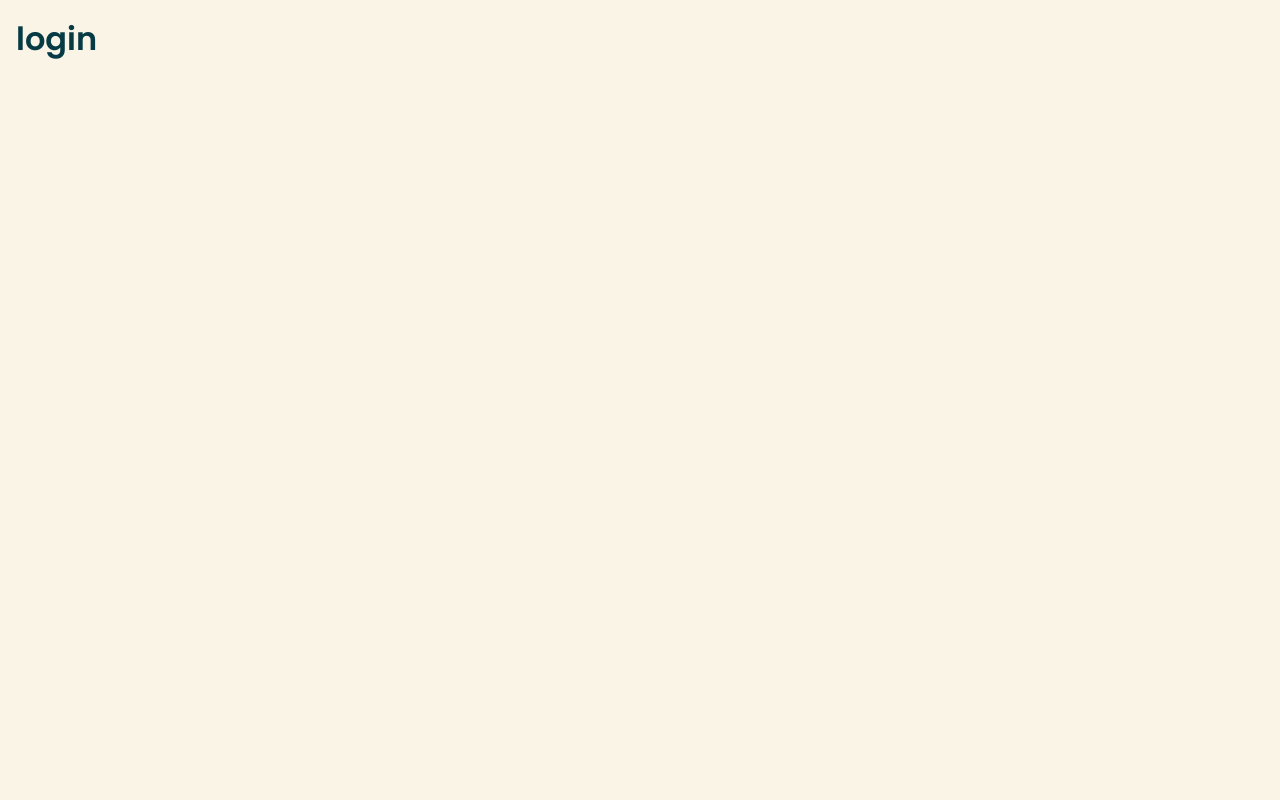
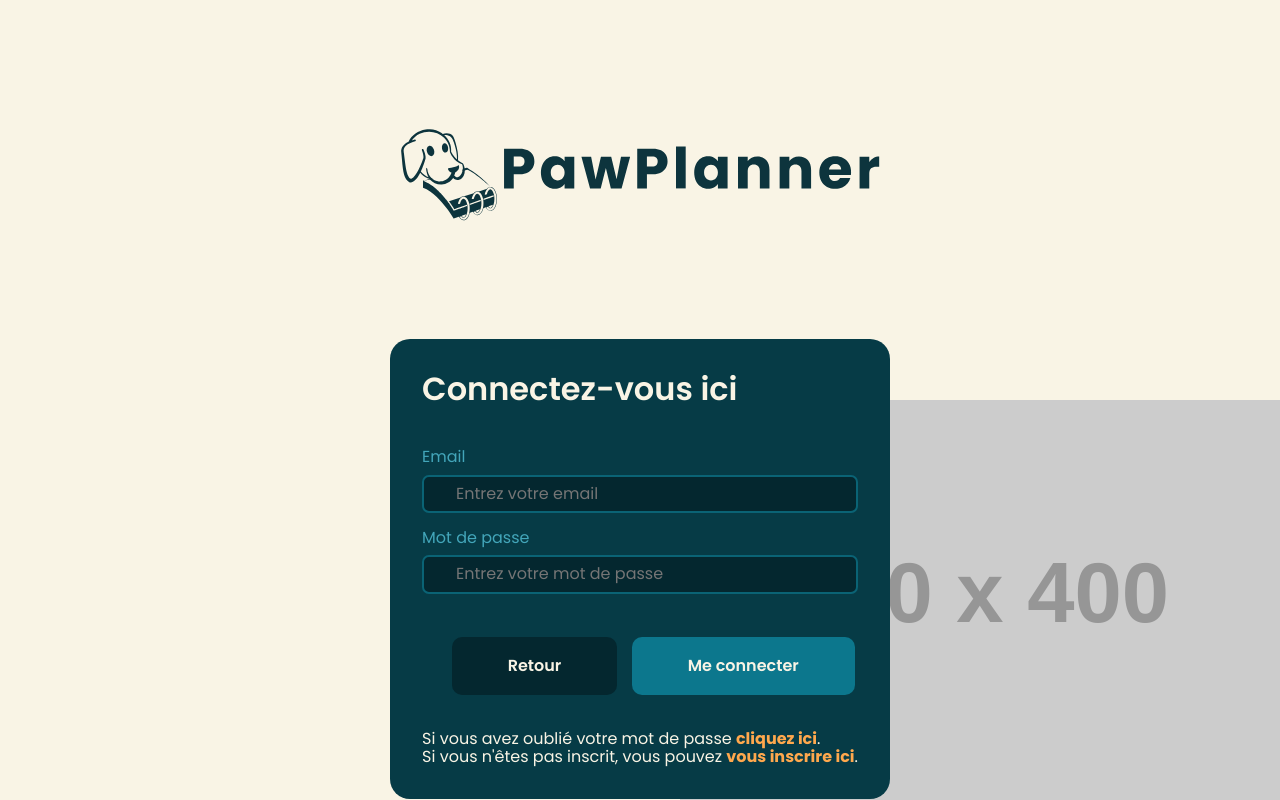
Before and after one commit to WildCodeSchool/cdajs-2405-projet-la-meute, a React (Vite) app in the folder client/: page /login in a window 1280 px wide. Built offline with nearby package versions, Linux system fonts and the light colour scheme.

Commit message:
front ok

```diff
--- a/client/src/components/_molecules/Form/Form.scss
+++ b/client/src/components/_molecules/Form/Form.scss
@@ -36,7 +36,7 @@
 }
 
 
-@media screen and (max-width: 470px) {
+@media screen and (max-width: 600px) {
     .form  {
         width: 90%;
 
--- a/client/src/components/_molecules/Form/Form.tsx
+++ b/client/src/components/_molecules/Form/Form.tsx
@@ -4,9 +4,10 @@ import Button from "@/components/_atoms/Button/Button";
 import TextInput from "@/components/_atoms/Inputs/TextInput/TextInput";
 
 export default function Form({
+	className,
 	title,
 	children,
-}: { title: string; children: React.ReactNode }) {
+}: { className?: string; title: string; children: React.ReactNode }) {
 	// Read { children } as an array to filter elements
 	const buttons = React.Children.toArray(children).filter(
 		(child) => React.isValidElement(child) && child.type === Button,
@@ -25,7 +26,7 @@ export default function Form({
 
 	return (
 		<>
-			<form className="form">
+			<form className={`form ${className}`}>
 				<h2>{title}</h2>
 				<div>{inputs}</div>
 				<div className="form__buttons">{buttons}</div>
--- a/client/src/pages/Login/Login.scss
+++ b/client/src/pages/Login/Login.scss
@@ -1 +1,27 @@
 @import "@style";
+
+.login {
+    min-height: 100vh;
+    background-image: url("https://placehold.co/600x400/EEE/31343C");
+    background-position: bottom right;
+    background-repeat: no-repeat;
+    display: flex;
+    flex-direction: column;
+    align-items: center;
+
+    &__logo {
+        width: 30rem;
+        margin-inline: auto;
+        max-width: 80%;
+    }
+
+    &__form {
+        margin-block: 0;
+    }
+}
+
+@media screen and (max-width: 600px) {
+    .login {
+        background-size:contain;
+    }
+}
--- a/client/src/pages/Login/Login.tsx
+++ b/client/src/pages/Login/Login.tsx
@@ -1,4 +1,8 @@
+import Form from "@/components/_molecules/Form/Form";
 import "./Login.scss";
+import logo from "@/assets/logo/night-blue/symbol-aside/logo-pawplanner-symbol-aside-night-blue.svg";
+import TextInput from "@/components/_atoms/Inputs/TextInput/TextInput";
+import Button from "@/components/_atoms/Button/Button";
 
 function Login() {
 	return (
@@ -13,9 +17,26 @@ function Login() {
 		 *          - inscription
 		 * image ?
 		 * */
-		<>
-			<h1>login</h1>
-		</>
+		<main className="login">
+			<img className="login__logo" src={logo} alt="logo paw planner" />
+			<Form className="login__form" title="Connectez-vous ici">
+				<TextInput type="email" />
+				<TextInput type="password" />
+				<Button type="form-deny" href="">
+					Retour
+				</Button>
+				<Button type="form-submit" href="/">
+					Me connecter
+				</Button>
+				<p className="login__bottomLinks">
+					Si vous avez oublié votre mot de passe <a href="/">cliquez ici</a>.
+				</p>
+				<p className="login__bottomLinks">
+					Si vous n'êtes pas inscrit, vous pouvez{" "}
+					<a href="/">vous inscrire ici</a>.
+				</p>
+			</Form>
+		</main>
 	);
 }
 
--- a/client/src/styles/_variables.scss
+++ b/client/src/styles/_variables.scss
@@ -29,6 +29,9 @@ $focused-link: red;
 // Debug
 $border-debug: 5px solid lime;
 .debug {
+    border: $border-debug;
+}
+@mixin debug {
     border: $border-debug;
 }
 
```
